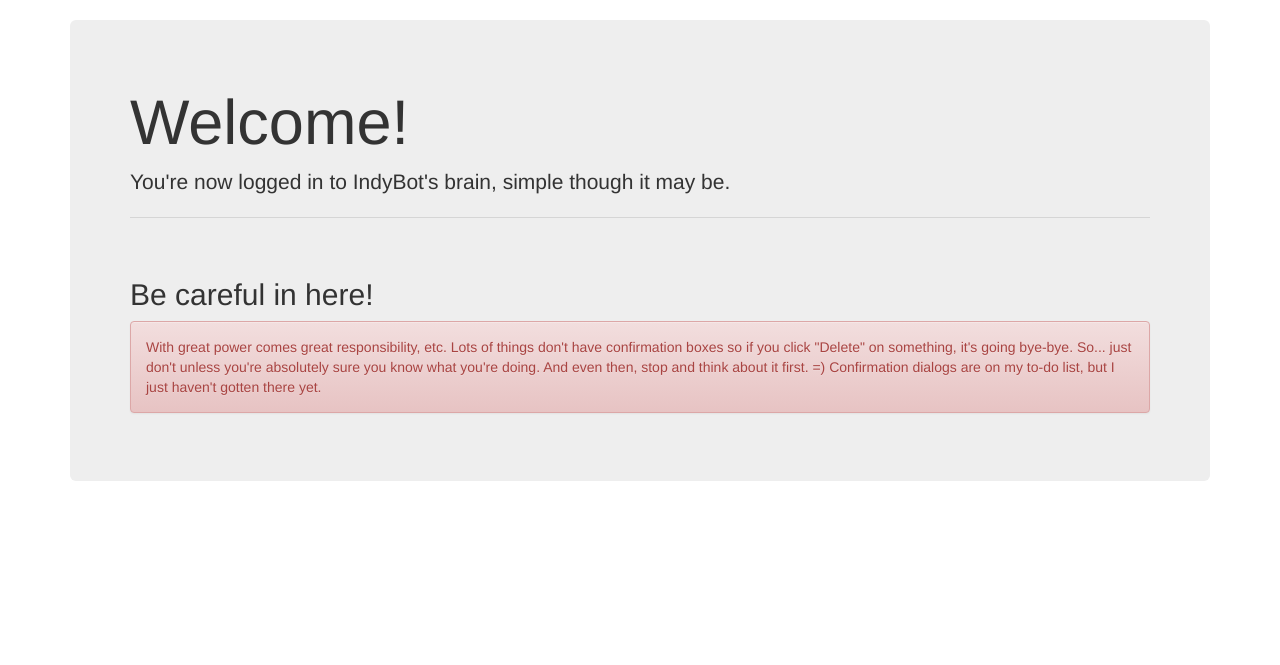
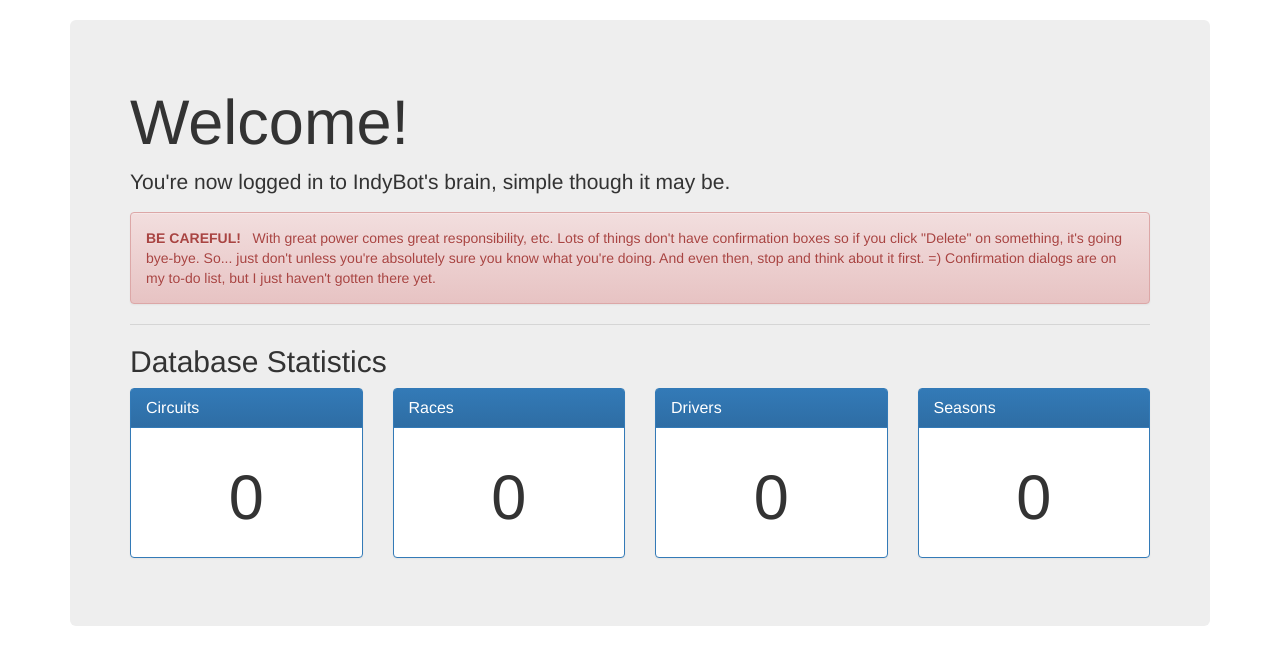
Before and after one commit to jestrella52/indybot, a Django app: page / in a window 1280 px wide. Shown: the part 52-717 px from the top of the page. Run offline with Django 3.2, Linux system fonts and the light colour scheme; a user stored in the database is signed in; data that the repository does not hold is empty; some libraries are stand-ins or nearby versions.

Commit message:
Add statistics to index page

```diff
--- a/manager/templates/index.html
+++ b/manager/templates/index.html
@@ -5,15 +5,53 @@
 {% block content %}
 
 <div class="jumbotron">
-  <h1>Welcome!</h1>
-  <p>You're now logged in to IndyBot's brain, simple though it may be.
-      <br><hr><br>
-      <h2>Be careful in here!</h2>
-
-  <div class="alert alert-danger" role="alert">
-With great power comes great responsibility, etc.  Lots of things don't have confirmation boxes so if you click "Delete" on something, it's going bye-bye.  So... just don't unless you're absolutely sure you know what you're doing.  And even then, stop and think about it first. =)  Confirmation dialogs are on my to-do list, but I just haven't gotten there yet.
-</div>
-</p>
+    <h1>Welcome!</h1>
+    <p>You're now logged in to IndyBot's brain, simple though it may be.</p>
+    <div class="alert alert-danger" role="alert"><strong>BE CAREFUL!</STRONG>&nbsp; &nbsp;With great power comes great responsibility, etc.  Lots of things don't have confirmation boxes so if you click "Delete" on something, it's going bye-bye.  So... just don't unless you're absolutely sure you know what you're doing.  And even then, stop and think about it first. =)  Confirmation dialogs are on my to-do list, but I just haven't gotten there yet.</div>
+    <hr>
+    <h2>Database Statistics</h2>
+    <div class="row">
+        <div class="col-md-3">
+            <div class="panel panel-primary">
+                <div class="panel-heading">
+                    <h3 class="panel-title">Circuits</h3>
+                </div>
+                <div class="panel-body" align="center">
+                    <h1>{{ circuitList|length }}</h1>
+                </div>
+            </div>
+        </div>
+        <div class="col-md-3">
+            <div class="panel panel-primary">
+                <div class="panel-heading">
+                    <h3 class="panel-title">Races</h3>
+                </div>
+                <div class="panel-body" align="center">
+                    <h1>{{ raceList|length }}</h1>
+                </div>
+            </div>
+        </div>
+        <div class="col-md-3">
+            <div class="panel panel-primary">
+                <div class="panel-heading">
+                    <h3 class="panel-title">Drivers</h3>
+                </div>
+                <div class="panel-body" align="center">
+                    <h1>{{ driverList|length }}</h1>
+                </div>
+            </div>
+        </div>
+        <div class="col-md-3">
+            <div class="panel panel-primary">
+                <div class="panel-heading">
+                    <h3 class="panel-title">Seasons</h3>
+                </div>
+                <div class="panel-body" align="center">
+                    <h1>{{ seasonList|length }}</h1>
+                </div>
+            </div>
+        </div>
+    </div>
 </div>
 
 {% endblock %}
--- a/manager/views.py
+++ b/manager/views.py
@@ -30,9 +30,20 @@ class Page:
 
 @login_required
 def index(request):
+    circuitList = Course.objects.order_by('id')
+    countryList = Country.objects.order_by('id')
+    driverList = Driver.objects.order_by('id')
+    raceList = Race.objects.order_by('id')
+    seasonList = Season.objects.order_by('id')
+
     template = loader.get_template('index.html')
     context = {
         'title': "IndyBot",
+        'driverList': driverList,
+        'circuitList': circuitList,
+        'raceList': raceList,
+        'seasonList': seasonList,
+        'countryList': countryList,
     }
     return HttpResponse(template.render(context, request))
 
```
